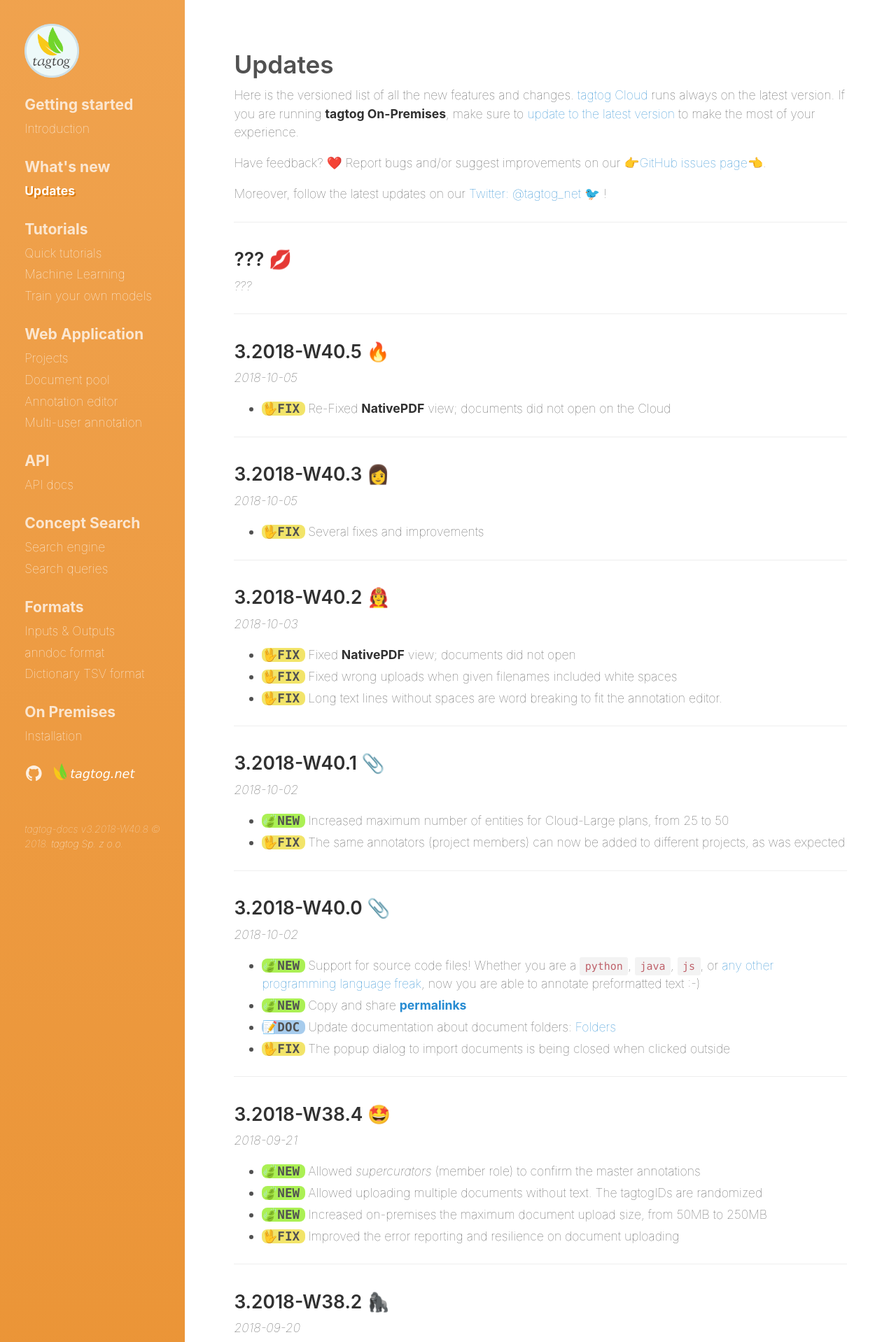
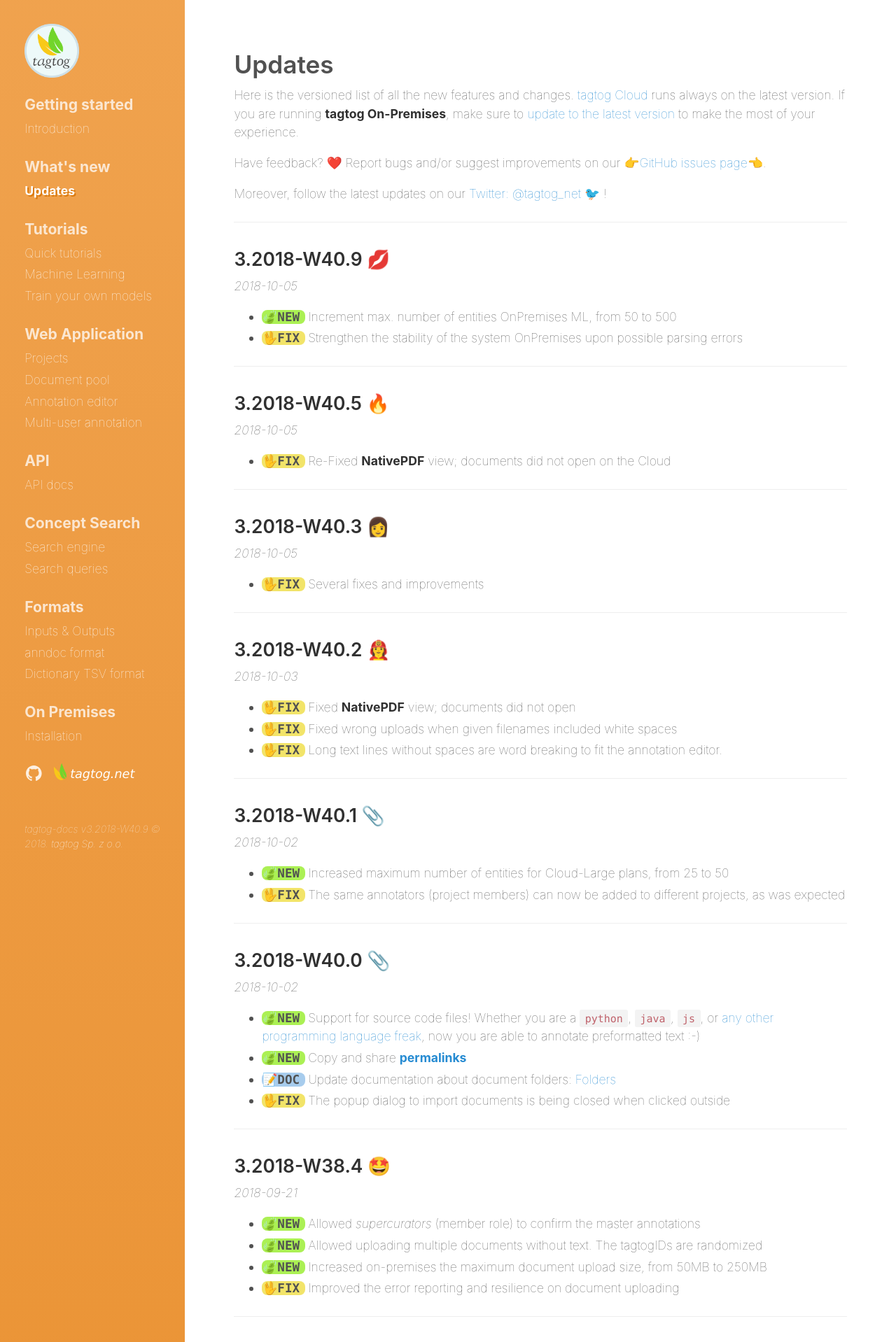
Before and after one commit to tagtogorg/tagtog-doc, a Jekyll site: the page built from updates.md, in a window 1280 px wide. Shown: the top 1918 px of the page at 70% size. Built offline with Jekyll 4.4.1, drawn with Linux system fonts in a browser that asks for light colours; nearby versions of some CDN libraries; emoji names are drawn with the system emoji font; some of the changed text lies outside the part shown.

```diff
--- a/_config.yml
+++ b/_config.yml
@@ -61,7 +61,7 @@ plugins:
   - jemoji
 
 # Custom vars
-version: 3.2018-W40.8
+version: 3.2018-W40.9
 sidebar_home_link:  true
 search_page:   false
 # sidebar_blog_link:  '/blog'   # By default, your home page is your blog
--- a/updates.md
+++ b/updates.md
@@ -14,10 +14,12 @@ Moreover, follow the latest updates on our [Twitter: @tagtog_net 🐦](https://t
 
 ---
 
-## ??? 💋
-_???_
+## 3.2018-W40.9 💋
+_2018-10-05_
 
 <ul class="updates">
+  <li class="new"><span markdown="1">Increment max. number of entities OnPremises ML, from 50 to 500</span></li>
+  <li class="fix"><span markdown="1">Strengthen the stability of the system OnPremises upon possible parsing errors</span></li>
 </ul>
 
 ---
```
Also changed, not shown: 1 other file.
